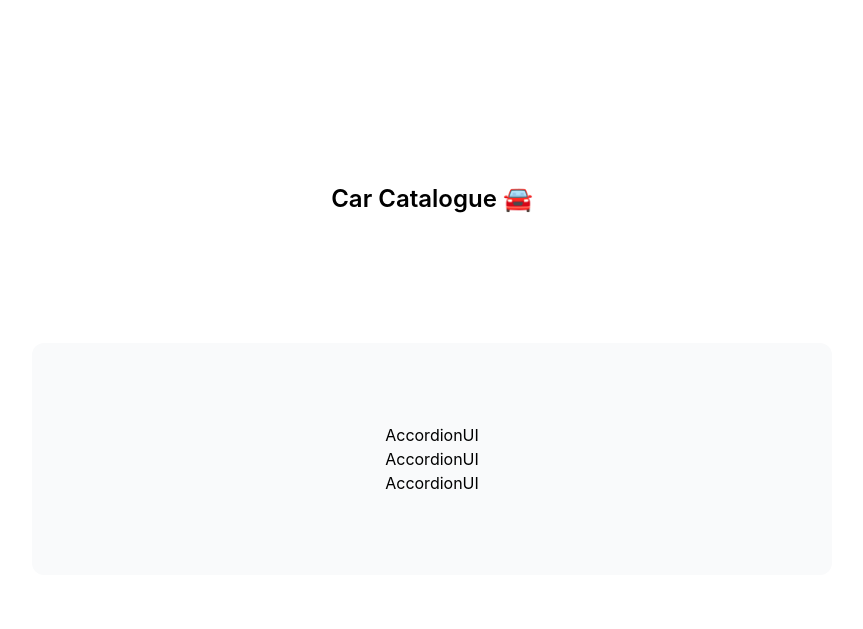
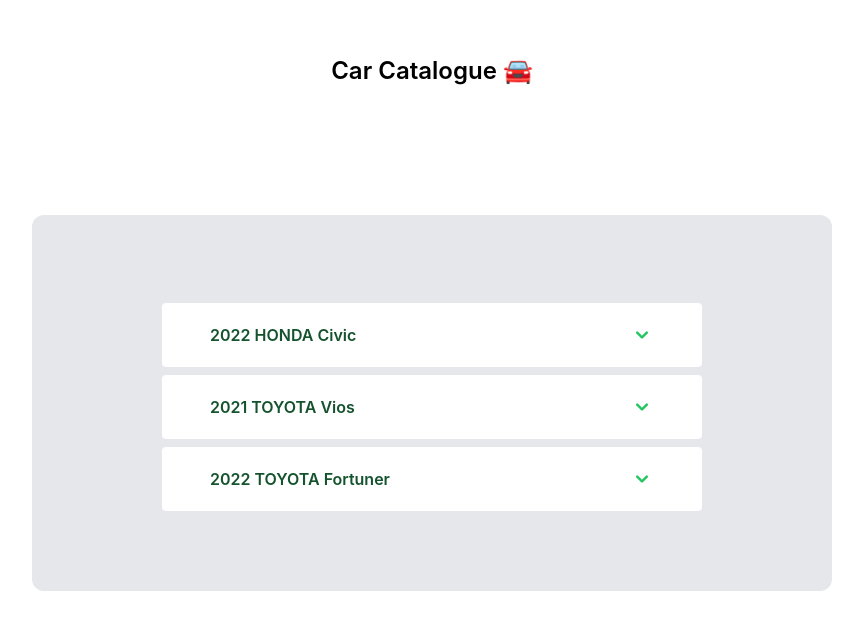
Before and after one commit to otepagustincanilao/automobile-web-exam-razoyo, a Next.js app: page /cars in a window 1280 px wide. Shown: the part 105-734 px from the top of the page, without its empty margins (208-1071 px from the left). Built offline with nearby package versions, Linux system fonts and the light colour scheme.

Commit message:
Develop Functional UI Accordion with tailwincss

```diff
--- a/components/Accordion.js
+++ b/components/Accordion.js
@@ -4,9 +4,14 @@
 const Accordion = () => {
   const [index, setIndex] = useState(false);
 
+  // axios call
+
   // car list data
   const cars = [
     {
+      id: "1",
+      img_url:
+        "https://d3ggoe3aghc7um.cloudfront.net/uploads/prices/348/002_348_1595675088386_000.jpg",
       make: "HONDA",
       model: "Civic",
       series: "Civic-SE2022",
@@ -18,9 +23,12 @@
       transmission: "Manual",
       fuel_type: "Gas",
       price: 1700000.5,
-      currency: "PHP",
+      currency: "₱",
     },
     {
+      id: "2",
+      img_url:
+        "https://imgcdn.zigwheels.ph/large/gallery/exterior/30/1943/toyota-vios-front-side-view-409037.jpg",
       make: "TOYOTA",
       model: "Vios",
       series: "Vios SE2021",
@@ -32,9 +40,12 @@
       transmission: "Manual",
       fuel_type: "Gas",
       price: 850000.5,
-      currency: "PHP",
+      currency: "₱",
     },
     {
+      id: "3",
+      img_url:
+        "https://d3ggoe3aghc7um.cloudfront.net/uploads/prices/348/002_348_1595675088386_000.jpg",
       make: "TOYOTA",
       model: "Fortuner",
       series: "Fortuner S2022",
@@ -46,25 +57,27 @@
       transmission: "Automatic",
       fuel_type: "Diesel",
       price: 2450000.5,
-      currency: "PHP",
+      currency: "₱",
     },
   ];
 
   return (
-    <div className="flex flex-col justify-center items-center md:mt-32 md:mx-60 p-10 rounded-xl h-auto py-20 bg-gray-50">
+    <div className="flex flex-col justify-center items-center md:mt-32 md:mx-60 p-10 rounded-xl h-auto py-20 bg-gray-200">
       {cars.map((car) => {
         return (
           <AccordionUI
+            Id={car.id}
+            imgUrl={car.img_url}
             make={car.make}
             model={car.model}
             series={car.series}
             year={car.year}
             slug={car.slug}
-            seat_capacity={car.seat_capacity}
+            seatCapacity={car.seat_capacity}
             color={car.color}
-            miles_per_gallon={car.miles_per_gallon}
+            milesPerGallon={car.miles_per_gallon}
             transmission={car.transmission}
-            fuel_type={car.fuel_type}
+            fuelType={car.fuel_type}
             price={car.price}
             currency={car.currency}
             index={index}
--- a/components/AccordionUI.js
+++ b/components/AccordionUI.js
@@ -1,7 +1,93 @@
+import { data } from "autoprefixer";
 import React from "react";
+import { HiChevronDown, HiOutlineX } from "react-icons/hi";
 
-function AccordionUI() {
-  return <div>AccordionUI</div>;
+function AccordionUI({
+  Id,
+  imgUrl,
+  make,
+  model,
+  series,
+  year,
+  slug,
+  seatCapacity,
+  color,
+  milesPerGallon,
+  transmission,
+  fuelType,
+  price,
+  currency,
+  index,
+  setIndex,
+} = props) {
+  const handleSetIndex = (Id) => index !== Id && setIndex(Id);
+  console.log(setIndex);
+  return (
+    <>
+      <div
+        onClick={() => handleSetIndex(Id)}
+        className="flex group cursor-pointer w-3/4 h-16 justify-between items-center p-2 mt-2 rounded bg-white hover:bg-green-600 hover:shadow-lg focus:bg-green-600"
+      >
+        <div className="flex group cursor-pointer">
+          <div className="text-green-900 font-semibold pl-10 group-hover:text-white">
+            {year} {make} {model}
+          </div>
+        </div>
+        <div className="flex items-center justify-center pr-10">
+          {index !== Id ? (
+            <HiChevronDown className="w-6 h-6 group-hover:text-white text-green-500" />
+          ) : (
+            <HiOutlineX className="w-6 h-6 group-hover:text-white text-green-800" />
+          )}
+        </div>
+      </div>
+
+      {index === Id && (
+        <div className="flex group bg-green-50 pl-10 font-semibold w-3/4 h-auto rounded-md border-1 border-blue-900 mb-2">
+          <div className="flex group mt-11 mb-11">
+            <img
+              src={imgUrl}
+              class="p-1 bg-white border rounded max-w-sm"
+              alt=""
+            />
+          </div>
+          {/* car details */}
+          <div className="text-green-700 font-mono">
+            <div className="flex group justify-left pt-2 pl-5">
+              <p>Maker: {make}</p>
+            </div>
+            <div className="flex group justify-left pl-5">
+              <p>Model: {model}</p>
+            </div>
+            <div className="flex group justify-left pl-5">
+              <p>Year: {year}</p>
+            </div>
+            <div className="flex group justify-left pl-5">
+              <p>Seat: {seatCapacity}</p>
+            </div>
+            {/* <div className="flex group justify-left pl-5">
+              <p>Color: {color}</p>
+            </div> */}
+            <div className="flex group justify-left pl-5">
+              <p>MPG: {milesPerGallon}</p>
+            </div>
+            <div className="flex group justify-left pl-5">
+              <p>Transmission: {transmission}</p>
+            </div>
+            <div className="flex group justify-left pl-5">
+              <p>Fuel type: {fuelType}</p>
+            </div>
+            <div className="flex group justify-left pl-5">
+              <p>
+                Price: {currency}
+                {price}
+              </p>
+            </div>
+          </div>
+        </div>
+      )}
+    </>
+  );
 }
 
 export default AccordionUI;
--- a/package.json
+++ b/package.json
@@ -11,7 +11,8 @@
   "dependencies": {
     "next": "12.1.6",
     "react": "18.2.0",
-    "react-dom": "18.2.0"
+    "react-dom": "18.2.0",
+    "react-icons": "^4.4.0"
   },
   "devDependencies": {
     "autoprefixer": "^10.4.7",
--- a/pages/cars/index.js
+++ b/pages/cars/index.js
@@ -4,7 +4,7 @@
 const index = () => {
   return (
     <div>
-      <h1 className="text-2xl mt-72 font-semibold text-center">
+      <h1 className="text-2xl mt-40 font-semibold text-center">
         Car Catalogue 🚘
       </h1>
       <Accordion />
--- a/pages/index.js
+++ b/pages/index.js
@@ -1,22 +1,21 @@
-import Head from 'next/head'
-import Image from 'next/image'
-import styles from '../styles/Home.module.css'
-import { useRouter } from 'next/router'
-import { useEffect } from 'react'
-import Loader from '../components/Loader'
-
+import Head from "next/head";
+import Image from "next/image";
+import styles from "../styles/Home.module.css";
+import { useRouter } from "next/router";
+import { useEffect } from "react";
+import Loader from "../components/Loader";
 
 export default function Home() {
-  const router = useRouter()
+  const router = useRouter();
 
-  setTimeout(function() {
-      router.push("/cars" )
+  setTimeout(function () {
+    router.push("/cars");
   }, 3000);
 
   return (
-    <div className="flex flex-col items-center justify-center w-full h-screen">
+    <div className="text-2xl mt-40 font-semibold text-center">
       <h1 className="text-2xl">Welcome to Auto Deal Website</h1>
       <Loader />
     </div>
-  )
+  );
 }
```
Also changed, not shown: 1 other file (tests, documents, lock files or other folders).
